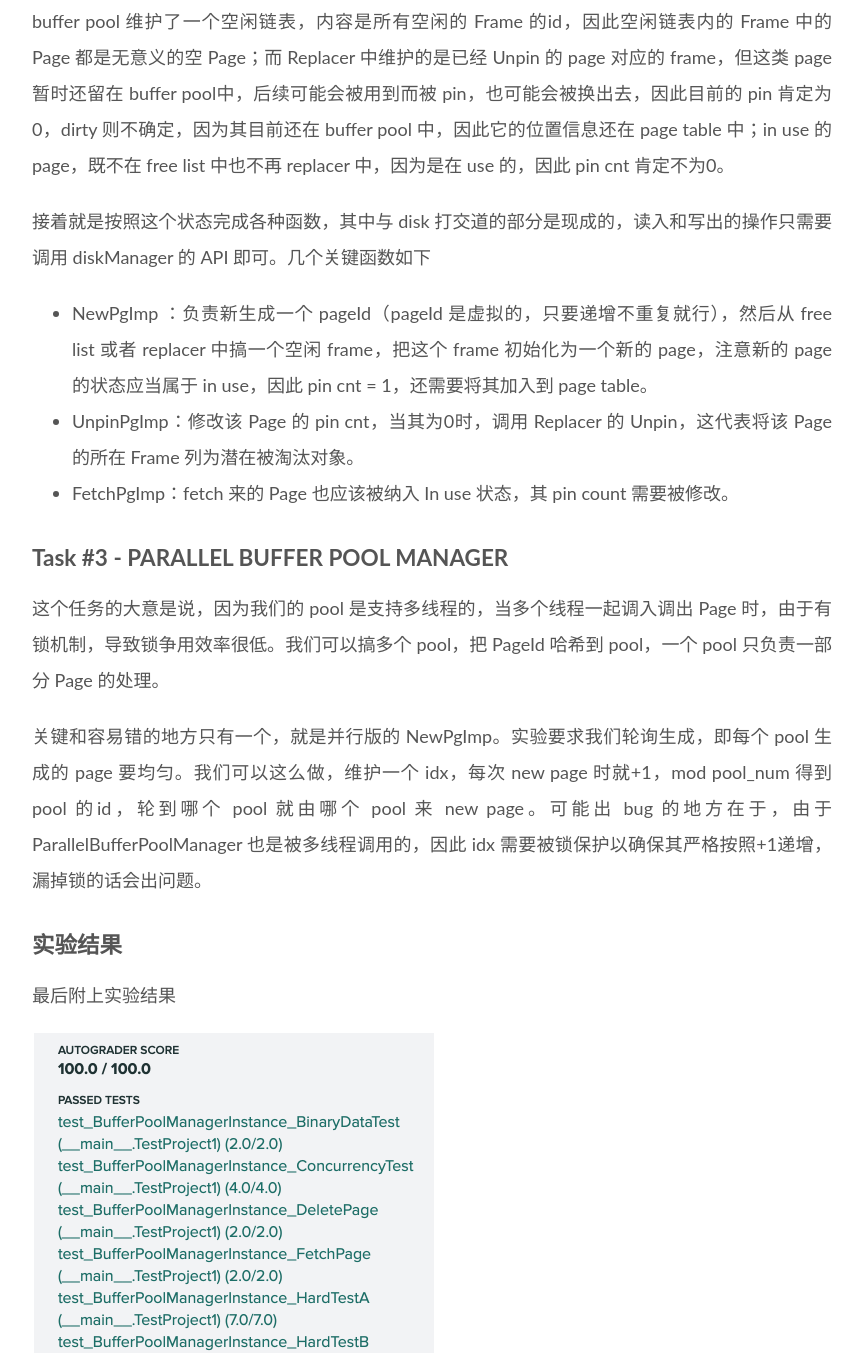
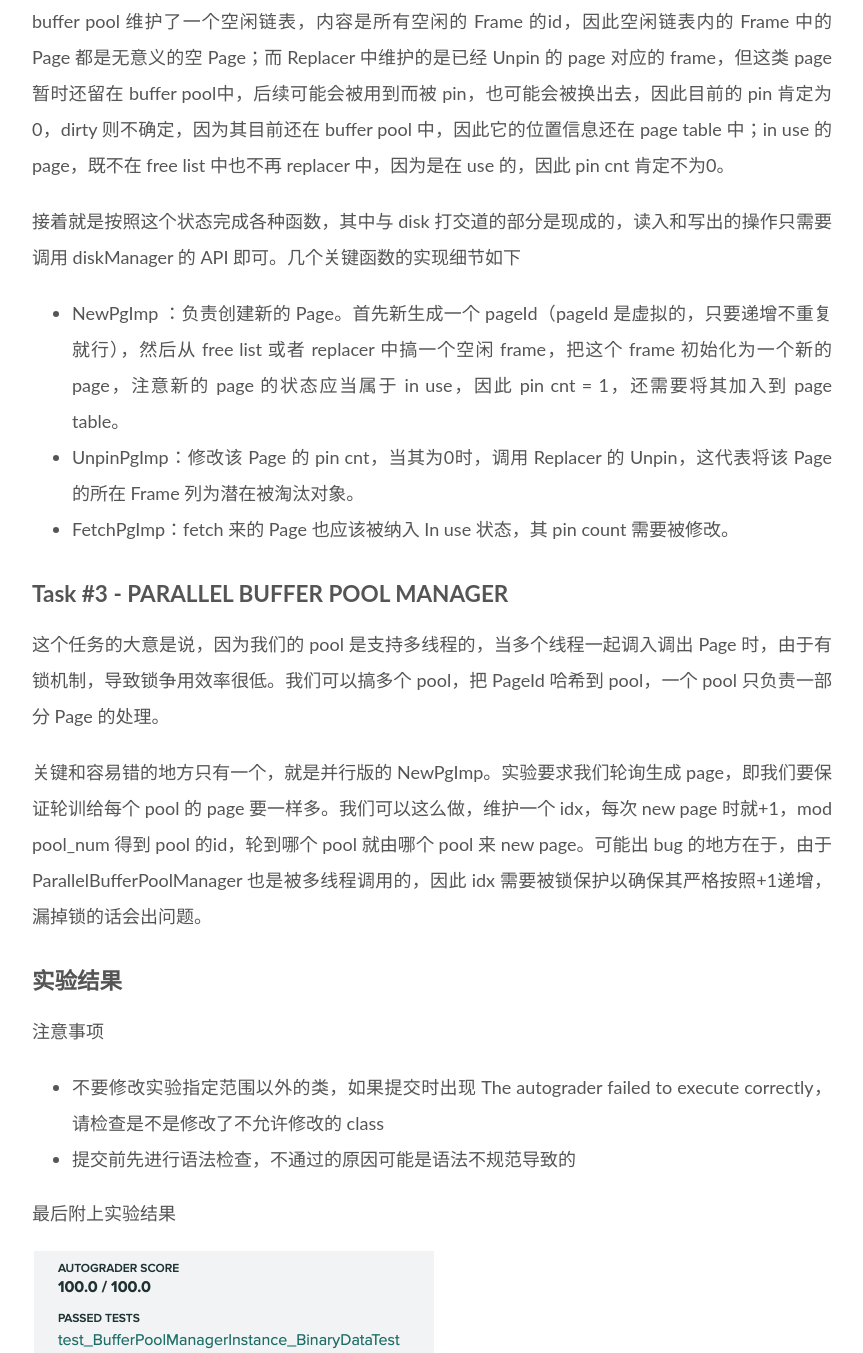
Before and after one commit to zhuqiweigit/zhuqiweigit.github.io, a plain HTML site: page 2021/12/07/lab1-buffer-pool/index.html in a window 1280 px wide. Shown: the part 2063-3416 px from the top of the page, without its empty margins (368-1231 px from the left). Drawn offline with Linux system fonts and the light colour scheme; files whose address does not match are found by name.

Commit message:
Site updated: 2021-12-07 21:36:39

```diff
--- a/2021/12/07/lab1-buffer-pool/index.html
+++ b/2021/12/07/lab1-buffer-pool/index.html
@@ -30,7 +30,7 @@
 <meta property="og:image" content="https://zhuqiweigit.github.io/2021/12/07/images/page_frame.png">
 <meta property="og:image" content="https://zhuqiweigit.github.io/2021/12/07/images/lab1_result.png">
 <meta property="article:published_time" content="2021-12-07T11:47:35.000Z">
-<meta property="article:modified_time" content="2021-12-07T13:24:46.893Z">
+<meta property="article:modified_time" content="2021-12-07T13:36:23.890Z">
 <meta property="article:author" content="ZhuQiwei">
 <meta property="article:tag" content="c++">
 <meta name="twitter:card" content="summary">
@@ -216,7 +216,7 @@
               <span class="post-meta-item-text">Posted on</span>
 
 
-              <time title="Created: 2021-12-07 19:47:35 / Modified: 21:24:46" itemprop="dateCreated datePublished" datetime="2021-12-07T19:47:35+08:00">2021-12-07</time>
+              <time title="Created: 2021-12-07 19:47:35 / Modified: 21:36:23" itemprop="dateCreated datePublished" datetime="2021-12-07T19:47:35+08:00">2021-12-07</time>
             </span>
             <span class="post-meta-item">
               <span class="post-meta-item-icon">
@@ -256,19 +256,24 @@
 <li>Page：页，逻辑概念，Page 存放在 disk 中或者 内存中，由 buffer pool 负责调度。Page 内部有一些元信息，关键的有：pageId、pin count、dirty位</li>
 <li>PageTable：页表。负责记录<strong>在 buffer pool中</strong>的 Page 的位置信息(在哪个 Frame 中存储)</li>
 </ul>
-<p>frame 是容纳 page 的单位，我们以 frame 为中心分析 buffer pool 中页的状态。</p>
+<p>frame 是容纳 page 的单位，下图中我们以 frame 为中心分析 buffer pool 中页的状态。</p>
 <img src="../images/page_frame.png" alt="image-20211207205436894" style="zoom:50%;" />
 
 <p>buffer pool 维护了一个空闲链表，内容是所有空闲的 Frame 的id，因此空闲链表内的 Frame 中的 Page 都是无意义的空 Page；而 Replacer 中维护的是已经 Unpin 的 page 对应的 frame，但这类 page 暂时还留在 buffer pool中，后续可能会被用到而被 pin，也可能会被换出去，因此目前的 pin 肯定为0，dirty 则不确定，因为其目前还在 buffer pool 中，因此它的位置信息还在 page table 中；in use 的page，既不在 free list 中也不再 replacer 中，因为是在 use 的，因此 pin cnt 肯定不为0。</p>
-<p>接着就是按照这个状态完成各种函数，其中与 disk 打交道的部分是现成的，读入和写出的操作只需要调用 diskManager 的 API 即可。几个关键函数如下</p>
+<p>接着就是按照这个状态完成各种函数，其中与 disk 打交道的部分是现成的，读入和写出的操作只需要调用 diskManager 的 API 即可。几个关键函数的实现细节如下</p>
 <ul>
-<li>NewPgImp ：负责新生成一个 pageId（pageId 是虚拟的，只要递增不重复就行），然后从 free list 或者 replacer 中搞一个空闲 frame，把这个 frame 初始化为一个新的 page，注意新的 page 的状态应当属于 in use，因此 pin cnt = 1，还需要将其加入到 page table。</li>
+<li>NewPgImp ：负责创建新的 Page。首先新生成一个 pageId（pageId 是虚拟的，只要递增不重复就行），然后从 free list 或者 replacer 中搞一个空闲 frame，把这个 frame 初始化为一个新的 page，注意新的 page 的状态应当属于 in use，因此 pin cnt = 1，还需要将其加入到 page table。</li>
 <li>UnpinPgImp：修改该 Page 的 pin cnt，当其为0时，调用 Replacer 的 Unpin，这代表将该 Page 的所在 Frame 列为潜在被淘汰对象。</li>
 <li>FetchPgImp：fetch 来的 Page 也应该被纳入 In use 状态，其 pin count 需要被修改。</li>
 </ul>
 <h3 id="Task-3-PARALLEL-BUFFER-POOL-MANAGER"><a href="#Task-3-PARALLEL-BUFFER-POOL-MANAGER" class="headerlink" title="Task #3 - PARALLEL BUFFER POOL MANAGER"></a>Task #3 - PARALLEL BUFFER POOL MANAGER</h3><p>这个任务的大意是说，因为我们的 pool 是支持多线程的，当多个线程一起调入调出 Page 时，由于有锁机制，导致锁争用效率很低。我们可以搞多个 pool，把 PageId 哈希到 pool，一个 pool 只负责一部分 Page 的处理。</p>
-<p>关键和容易错的地方只有一个，就是并行版的 NewPgImp。实验要求我们轮询生成，即每个 pool 生成的 page 要均匀。我们可以这么做，维护一个 idx，每次 new page 时就+1，mod pool_num 得到 pool 的id，轮到哪个 pool 就由哪个 pool 来 new page。可能出 bug 的地方在于，由于 ParallelBufferPoolManager 也是被多线程调用的，因此 idx 需要被锁保护以确保其严格按照+1递增，漏掉锁的话会出问题。</p>
-<h3 id="实验结果"><a href="#实验结果" class="headerlink" title="实验结果"></a>实验结果</h3><p>最后附上实验结果</p>
+<p>关键和容易错的地方只有一个，就是并行版的 NewPgImp。实验要求我们轮询生成 page，即我们要保证轮训给每个 pool 的 page 要一样多。我们可以这么做，维护一个 idx，每次 new page 时就+1，mod pool_num 得到 pool 的id，轮到哪个 pool 就由哪个 pool 来 new page。可能出 bug 的地方在于，由于 ParallelBufferPoolManager 也是被多线程调用的，因此 idx 需要被锁保护以确保其严格按照+1递增，漏掉锁的话会出问题。</p>
+<h3 id="实验结果"><a href="#实验结果" class="headerlink" title="实验结果"></a>实验结果</h3><p>注意事项</p>
+<ul>
+<li>不要修改实验指定范围以外的类，如果提交时出现 The autograder failed to execute correctly，请检查是不是修改了不允许修改的 class</li>
+<li>提交前先进行语法检查，不通过的原因可能是语法不规范导致的</li>
+</ul>
+<p>最后附上实验结果</p>
 <img src="../images/lab1_result.png" alt="image-20211207211733154" style="zoom:50%;" />
 
 
```
Also changed, not shown: index.html (+1 -1 lines), search.xml (+10 -5 lines).
